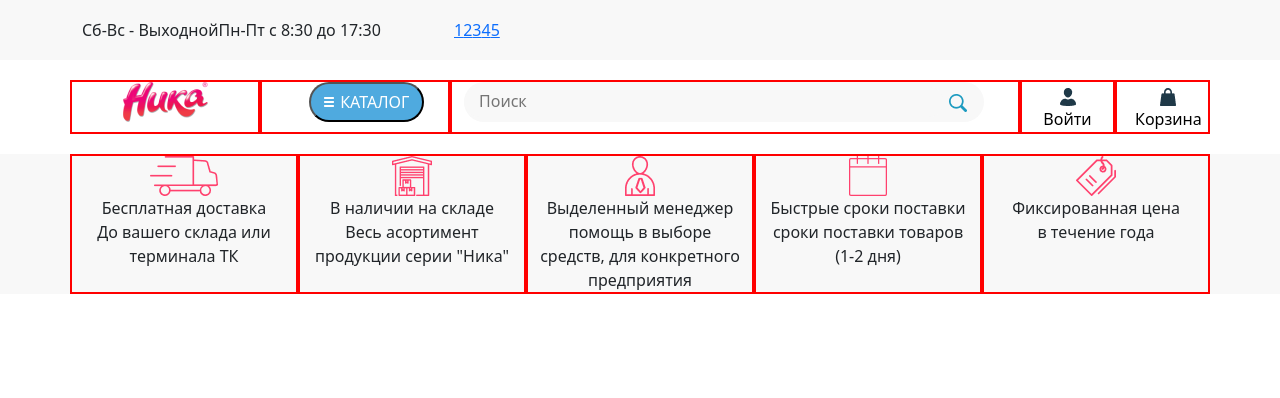
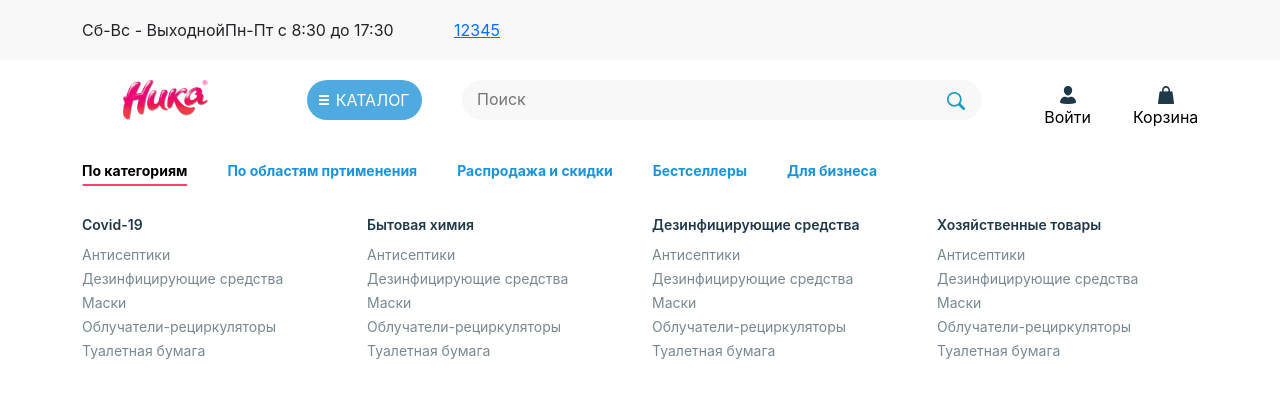
Before and after one commit to EverStyle/Nika_front_React, a React (Create React App) app in the folder nikashop/: page / in a window 1280 px wide. Shown: the top 398 px of the page. Built offline with nearby package versions, Linux system fonts and the light colour scheme.

Commit message:
начал делать меню, ещё надо немного пофиксить анимацию

```diff
--- a/nikashop/package.json
+++ b/nikashop/package.json
@@ -8,9 +8,14 @@
     "@testing-library/user-event": "^13.5.0",
     "bootstrap": "^5.1.3",
     "react": "^17.0.2",
+    "react-animations": "^1.0.0",
     "react-bootstrap": "^2.2.2",
     "react-dom": "^17.0.2",
+    "react-router": "^6.3.0",
+    "react-router-dom": "^6.3.0",
     "react-scripts": "5.0.0",
+    "react-transition-group": "^4.4.2",
+    "sass": "^1.50.0",
     "web-vitals": "^2.1.4"
   },
   "scripts": {
--- a/nikashop/src/App.js
+++ b/nikashop/src/App.js
@@ -1,17 +1,19 @@
 import React from "react";
-import 'bootstrap/dist/css/bootstrap.min.css';
+
 import SlidingHeader from "./components/SlidingHeader/SlidingHeader";
 import Navbar from "./components/Navbar/Navbar";
 import SlidingAdvantages from "./components/SlidingAdvantages/SlidingAdvantages"
+
 import './App.css';
+import 'bootstrap/dist/css/bootstrap.min.css';
 
 
 function App() {
   return (
     <div className="App">
-      <Navbar></Navbar>
-     <SlidingHeader></SlidingHeader>
-<SlidingAdvantages></SlidingAdvantages>
+      <Navbar />
+      <SlidingHeader />
+      <SlidingAdvantages />
     </div>
   );
 }
--- a/nikashop/src/components/Navbar/Navbar.js
+++ b/nikashop/src/components/Navbar/Navbar.js
@@ -1,6 +1,8 @@
 import React from "react";
 import styles from "./Navbar.css";
 import { Container, Row, Col } from "react-bootstrap";
+
+
 export default function Navbar() {
     return (
 
@@ -23,8 +25,8 @@ export default function Navbar() {
                         <a href="exp">5</a>
                     </Col>
                 </Row>
+            </Container>
 
-            </Container>
         </div>
 
     )
--- a/nikashop/src/components/SlidingAdvantages/SlidingAdvantages.css
+++ b/nikashop/src/components/SlidingAdvantages/SlidingAdvantages.css
@@ -1,11 +1,8 @@
-.Colums{
-    text-align: center;
-    border: 2px solid red;
-}
-.Row{
+.Row {
     margin-top: 20px;
 }
-.Adv_M{
+
+.Adv_M {
     background-color: #F8F8F8;
     width: 100%;
 }
--- /dev/null
+++ b/nikashop/src/components/SlidingHeader/Catalog/Catalog.js
@@ -0,0 +1,48 @@
+import React from "react";
+import { Container, Row, Col } from "react-bootstrap";
+
+import Column from "./Column";
+
+import "./Catalog.scss";
+
+
+
+export default function Catalog({ className }) {
+   const topics = ['По категориям', 'По областям пртименения', 'Распродажа и скидки', 'Бестселлеры', 'Для бизнеса'];
+   const links = ['Антисептики', 'Дезинфицирующие средства', 'Маски', 'Облучатели-рециркуляторы', 'Туалетная бумага'];
+   const titles = ['Covid-19', 'Бытовая химия', 'Дезинфицирующие средства', 'Хозяйственные товары'];
+
+   const [activeIndex, setActiveIndex] = React.useState(0);
+
+   function filter(index) {
+      setActiveIndex(index);
+      console.log('Filter!')
+   }
+
+   return (
+      <div className={className + ' Catalog'} >
+         <Container>
+            <Row>
+               <Col md={12}>
+                  <ul className="Catalog__tabs">
+                     {topics.map((value, index) =>
+                        <li
+                           className={`Catalog__tab  ${index == activeIndex ? 'Catalog__tab_active' : ''}`}
+                           onClick={() => filter(index)}
+                           key={value}
+                           index={index}
+                        > {value} </li>
+                     )}
+                  </ul>
+               </Col>
+            </Row>
+
+
+
+            <Row>
+               {titles.map(value => <Column title={value} links={links} key={value} />)}
+            </Row>
+         </Container>
+      </div>
+   )
+}
--- /dev/null
+++ b/nikashop/src/components/SlidingHeader/Catalog/Catalog.scss
@@ -0,0 +1,100 @@
+@keyframes moveDown {
+   from {
+      top: 100%;
+      opacity: 1;
+   }
+
+   to {
+      top: -100%;
+      opacity: 0;
+   }
+}
+
+@keyframes showLine {
+   from {
+      width: 0%;
+   }
+
+   to {
+      width: 100%;
+   }
+}
+
+
+.Catalog {
+   padding-top: 30px;
+   position: absolute;
+   background: #fff;
+   width: 100%;
+   top: 100%;
+   z-index: -1;
+
+   &.entering {
+      animation: moveDown 1s forwards;
+   }
+
+   &.entered {
+      top: 0%;
+      opacity: 0;
+      display: none;
+   }
+
+   &.exiting {
+      animation: moveDown 1s reverse;
+   }
+}
+
+.Catalog__tabs {
+   display: flex;
+   padding: 0;
+
+   .Catalog__tab {
+      cursor: pointer;
+      list-style-type: none;
+      margin-right: 40px;
+      font-size: 14px;
+      color: #1994DC;
+      font-weight: 700;
+      transition: 300ms;
+
+      &.Catalog__tab_active {
+         color: #000;
+         position: relative;
+
+         &::after {
+            content: '';
+            height: 2px;
+            border-radius: 1px;
+            background: #FF416E;
+            position: absolute;
+            bottom: -5px;
+            left: 0;
+            left: 50%;
+            transform: translate(-50%, 0);
+            animation: showLine 1s forwards;
+         }
+      }
+   }
+}
+
+.Catalog__tittle {
+   font-size: 14px;
+   color: #1F3948;
+   font-weight: 600;
+   padding-top: 20px;
+}
+
+.Catalog__menu {
+   padding: 0;
+}
+
+.Catalog__element {
+   list-style-type: none;
+}
+
+.Catalog__links {
+   opacity: 0.6;
+   font-size: 14px;
+   color: #1F3948;
+   text-decoration: none;
+}
--- /dev/null
+++ b/nikashop/src/components/SlidingHeader/Catalog/Column.js
@@ -0,0 +1,19 @@
+import React from 'react';
+import { Col } from "react-bootstrap";
+import { Link } from "react-router-dom";
+
+
+export default function Column({ title, links }) {
+   return (
+      <Col md={3}>
+         <h3 className="Catalog__tittle"> {title} </h3>
+         <ul className="Catalog__menu">
+            {links.map((value) =>
+               <li key={value} className="Catalog__element">
+                  <Link to="/" className="Catalog__links"> {value} </Link>
+               </li>
+            )}
+         </ul>
+      </Col>
+   )
+}
--- a/nikashop/src/components/SlidingHeader/SlidingHeader.js
+++ b/nikashop/src/components/SlidingHeader/SlidingHeader.js
@@ -1,13 +1,31 @@
-import React from "react";
+import React, { useState } from "react";
+import { Container, Row, Col } from "react-bootstrap";
+import { Transition } from 'react-transition-group';
+
 import styles from "./SlidingHeaderStyle.css";
-import { Container,Row,Col } from "react-bootstrap";
+
+import Catalog from "./Catalog/Catalog";
+
+
+
+
 export default function SlidingHeader() {
+    const [visibility, setVisibility] = useState(false);
+
+    function handleClick() {
+        setVisibility(!visibility);
+
+    }
+
     return (
         <header className="Sliding_Header">
             <Container>
                 <Row>
-                    <Col className="Colums" md={2}><img src="../images/logo_3D_out 1.png" alt="Error"></img></Col>
-                    <Col className="Colums" md={2}><button className="Catalog_button">
+                    <Col className="Colums" md={2}>
+                        <img src="../images/logo_3D_out 1.png" alt="Error"></img>
+                    </Col>
+                    <Col className="Colums" md={2}>
+                        <button className="Catalog_button" onClick={handleClick}>
                             <img src="../images/AllMenu.png" alt="Error"></img>
                             <div className="Catalog_button_text">КАТАЛОГ</div>
                         </button></Col>
@@ -31,6 +49,14 @@ export default function SlidingHeader() {
                     </Col>
                 </Row>
             </Container>
-        </header>
+
+            <Transition
+                in={visibility}
+                timeout={1000}
+            >
+                {state => <Catalog visibility={visibility} className={state} />}
+            </Transition>
+
+        </header >
     )
 }
--- a/nikashop/src/components/SlidingHeader/SlidingHeaderStyle.css
+++ b/nikashop/src/components/SlidingHeader/SlidingHeaderStyle.css
@@ -1,8 +1,9 @@
-.Sliding_Header{
+.Sliding_Header {
     display: flex;
+    position: sticky;
 }
 
-.Catalog_button{
+.Catalog_button {
     width: 115px;
     height: 40px;
     border-radius: 20px;
@@ -11,12 +12,14 @@
     align-items: center;
     justify-content: space-evenly;
     margin-left: 35px;
+    border: none;
 }
 
-.Catalog_button_text{
+.Catalog_button_text {
     color: white;
 }
-.Header_Search{
+
+.Header_Search {
     width: 480px;
     height: 30px;
     border: none;
@@ -27,7 +30,7 @@
     padding-bottom: 3px;
 }
 
-.Main_search_block{
+.Main_search_block {
     display: flex;
     width: 520px;
     height: 40px;
@@ -35,28 +38,31 @@
     align-items: center;
     border-radius: 20px;
 }
-.Search_img{
+
+.Search_img {
     width: 18px;
     height: 18px;
     background-color: #F8F8F8;
 }
-.Search_button{
+
+.Search_button {
     border: none;
     background-color: #F8F8F8;
     padding-left: 5px;
     padding-bottom: 3px;
 }
 
-.Account_button{
+.Account_button {
     border: none;
     background-color: white;
 
 }
-.Cart_button{
+
+.Cart_button {
     border: none;
     background-color: white;
 }
-.Colums{
+
+.Colums {
     text-align: center;
-    border: 2px solid red;
 }
--- a/nikashop/src/index.js
+++ b/nikashop/src/index.js
@@ -1,13 +1,19 @@
 import React from 'react';
 import ReactDOM from 'react-dom';
-import './index.css';
+
+import { BrowserRouter, Routes, Route } from "react-router-dom";
+
 import App from './App';
 import reportWebVitals from './reportWebVitals';
 
+import './index.css';
+
 ReactDOM.render(
-  <React.StrictMode>
-    <App />
-  </React.StrictMode>,
+  <BrowserRouter>
+    <Routes>
+      <Route path="/" element={<App />} />
+    </Routes>
+  </BrowserRouter>,
   document.getElementById('root')
 );
 
```
Also changed, not shown: 1 other file (tests, documents, lock files or other folders). Lines whose indentation alone changed are shown as unchanged.
